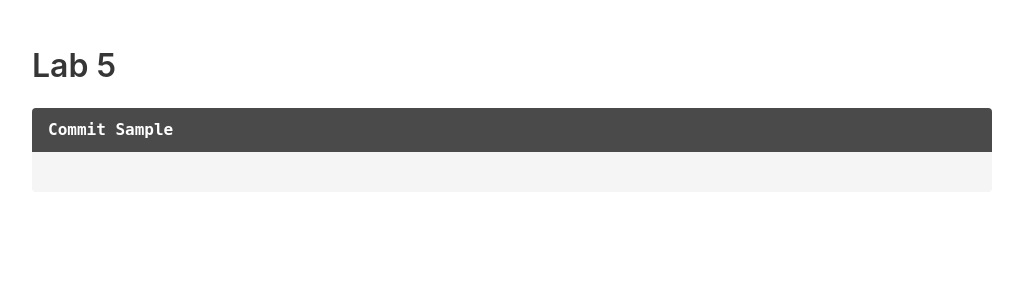
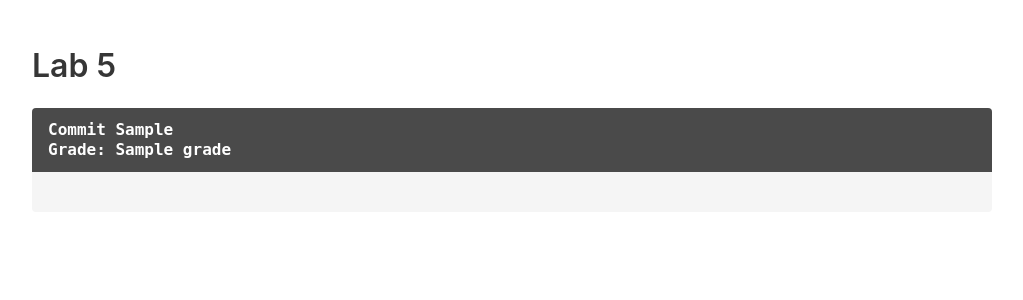
Before and after one commit to compeng-gg/compeng.gg, a Django app: template lab5/templates/lab5/results.html in a window 1280 px wide. Shown: the part 56-356 px from the top of the page, without its empty margins (128-1151 px from the left). Run offline with Django 5.2, Linux system fonts and the light colour scheme; the template is opened without the code that fills it: most values are stand-ins (such as "Sample title", 1, 10 or a date in 2020); data that the repository does not hold is empty.

Commit message:
Show grade.

```diff
--- a/lab5/templates/lab5/results.html
+++ b/lab5/templates/lab5/results.html
@@ -8,7 +8,7 @@
     {% for task in tasks %}
     <article class="message">
       <div class="message-header">
-        <p class="is-family-monospace">Commit {{ task.data.checkout_sha }}</p>
+        <p class="is-family-monospace">Commit {{ task.data.checkout_sha }}<br>Grade: {{ task.result.grade }}</p>
       </div>
       <div class="message-body">
         {% if  task.status == task.Status.QUEUED %}
```
